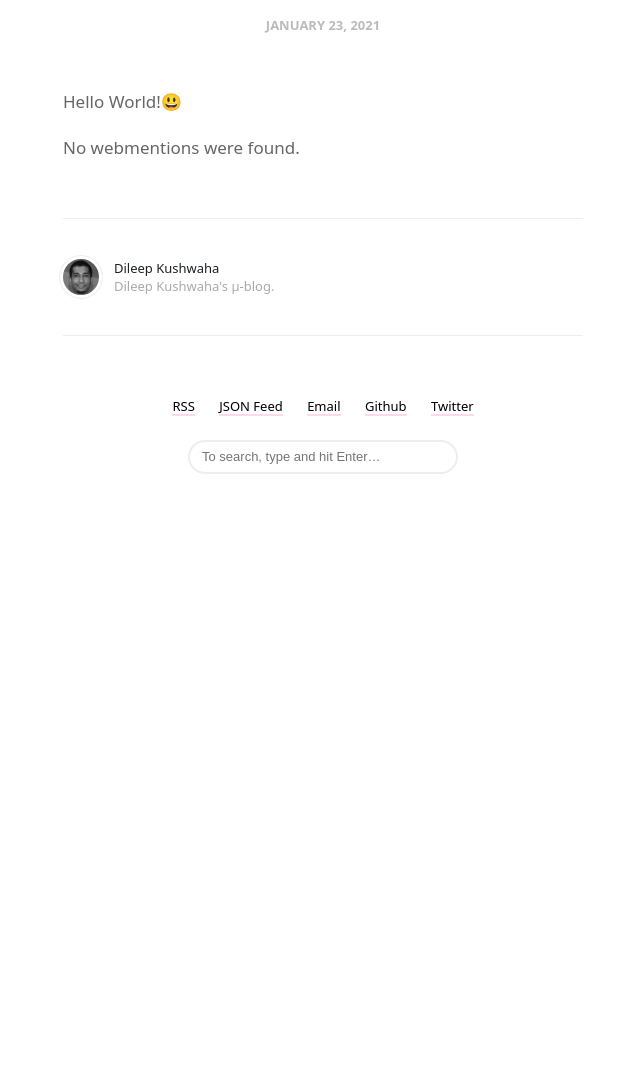
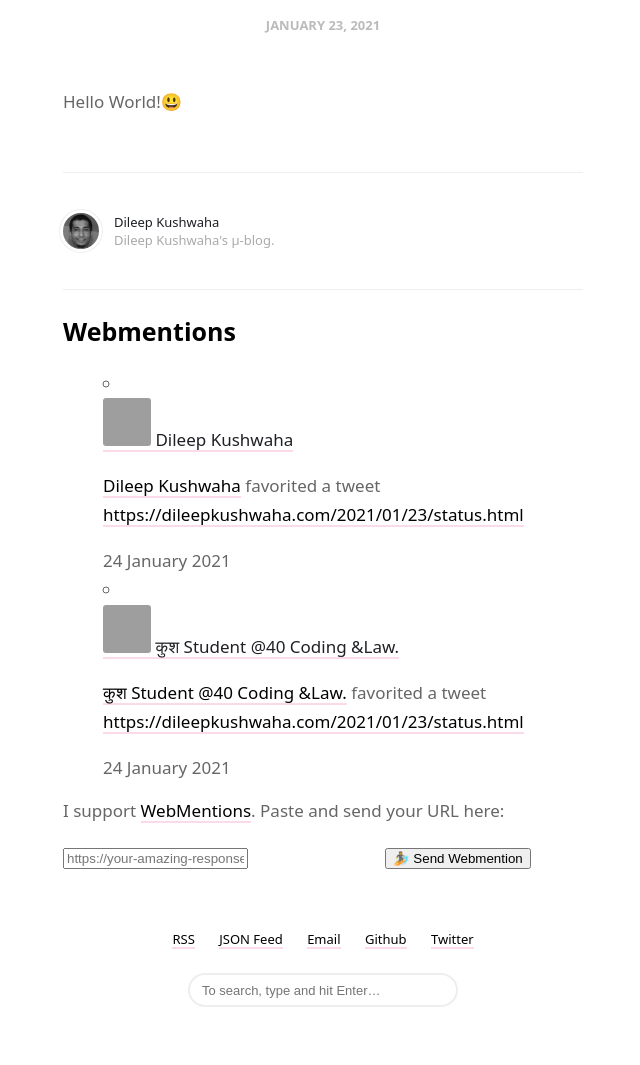
Before and after one commit to dileepkushwaha/mublog, a plain HTML site: page 2021/01/23/status.html in a window 1280 px wide. Shown: the part 135-1200 px from the top of the page, without its empty margins (317-957 px from the left). Before the commit the page ends 800 px from the top, so only its background shows below. Drawn offline with Linux system fonts and the light colour scheme; grey boxes are pictures that could not be loaded; a script that the page names is missing.

```diff
--- a/2021/01/23/status.html
+++ b/2021/01/23/status.html
@@ -36,9 +36,6 @@
   <a class="cta" href="https://photos.dileepkushwaha.com" rel="me">Photos</a>
   <a class="cta" href="https://wiki.dileepkushwaha.com" rel="me">Wiki </a>
   <a class="cta" href="https://dileepkushwaha.com/resume" rel="me">Hireme</a>
-  <a class="cta" href="https://twitter.com/dileepkush" rel="me">Twitter</a>
-  <a class="cta" href="https://photos.dileepkushwaha.com" rel="me">Mastadon</a>
-  <a class="cta" href="https://wiki.dileepkushwaha.com" rel="me">LinkedIn</a>
 
 </nav>
 
@@ -68,11 +65,8 @@
   <section class="e-content post-body">
       <p>Hello World!😃</p>
 
-      <div class="webmentions">
-  <p class="webmentions__not-found">No webmentions were found.</p>
-</div>
   </section>
-  <script id="webmention-hosted">
+  <!--<script id="webmention-hosted">
     (function () {
     var sn = document.createElement("script"), s = document.getElementsByTagName("script")[0], url;
     url = document.querySelectorAll ? document.querySelectorAll("link[rel~=canonical]") : false;
@@ -82,6 +76,7 @@
     s.parentNode.insertBefore(sn, s);
     }());
     </script>
+  -->
 </article>
 <section id="post-meta" class="clearfix">
   <a href="/">
@@ -92,7 +87,114 @@
     </div>
   </a>
 </section>
+<section id="webmentions" class="entry__comments dont-read">
+<h2>Webmentions</h3>
+<div class="webmentions">
+  <ol class="webmentions__list">
+    <li id="webmention-1001098" class="webmentions__item">
+      <article class="h-cite webmention webmention--like
+            webmention--author-starts
+            ">
+        <div class="webmention__author p-author h-card">
+          <a class="u-url" href="https://twitter.com/dileepkush" rel="nofollow">
+            <img class="webmention__author__photo u-photo" src="https://webmention.io/avatar/pbs.twimg.com/c4698a6b6e4729bd04d3f5b84fb2fad29029590c6f4819da7aa7132fe1a9fa1e.jpg" alt="" title="Dileep Kushwaha">
+            <b class="p-name">Dileep Kushwaha</b>
+          </a>
+        </div>
+        <div class="webmention__content p-content">
+          <p><a href="https://twitter.com/dileepkush">Dileep Kushwaha</a> favorited a tweet <a href="https://dileepkushwaha.com/2021/01/23/status.html">https://dileepkushwaha.com/2021/01/23/status.html</a></p>
+        </div>
+        <div class="webmention__meta">
+          <time class="webmention__pubdate dt-published"
+                      datetime="2021-01-24T08:05:23+00:00">24 January 2021</time>
+        </div>
+      </article>
+    </li>
+    <li id="webmention-1001280" class="webmentions__item">
+      <article class="h-cite webmention webmention--like
+            webmention--author-starts
+            ">
+        <div class="webmention__author p-author h-card">
+          <a class="u-url" href="https://twitter.com/__I_Am_Kush__" rel="nofollow">
+            <img class="webmention__author__photo u-photo" src="https://webmention.io/avatar/pbs.twimg.com/13e3c7f5440d5a34e12c5d7dda6862c3d25a46ffecd29d059afe1518cf480204.jpg" alt="" title="कुश Student @40 Coding &Law.">
+            <b class="p-name">कुश Student @40 Coding &Law.</b>
+          </a>
+        </div>
+        <div class="webmention__content p-content">
+          <p><a href="https://twitter.com/__I_Am_Kush__">कुश Student @40 Coding &amp;Law.</a> favorited a tweet <a href="https://dileepkushwaha.com/2021/01/23/status.html">https://dileepkushwaha.com/2021/01/23/status.html</a></p>
+        </div>
+        <div class="webmention__meta">
+          <time class="webmention__pubdate dt-published"
+                      datetime="2021-01-24T12:31:14+00:00">24 January 2021</time>
+        </div>
+      </article>
+    </li>
+  </ol>
+</div>
+</section>
+<!--<span class="webmention-count">2</span>
+<div class="webmentions webmentions--likes">
+  <ol class="webmentions__list">
+    <li id="webmention-1001098" class="webmentions__item webmention webmention--like">
+      <div class="webmention__author p-author h-card">
+        <a class="u-url" href="https://twitter.com/dileepkush" rel="nofollow">
+          <img class="webmention__author__photo u-photo" src="https://webmention.io/avatar/pbs.twimg.com/c4698a6b6e4729bd04d3f5b84fb2fad29029590c6f4819da7aa7132fe1a9fa1e.jpg" alt="" title="Dileep Kushwaha">
+        </a>
+      </div>
+    </li>
+    <li id="webmention-1001280" class="webmentions__item webmention webmention--like">
+      <div class="webmention__author p-author h-card">
+        <a class="u-url" href="https://twitter.com/__I_Am_Kush__" rel="nofollow">
+          <img class="webmention__author__photo u-photo" src="https://webmention.io/avatar/pbs.twimg.com/13e3c7f5440d5a34e12c5d7dda6862c3d25a46ffecd29d059afe1518cf480204.jpg" alt="" title="कुश Student @40 Coding &Law.">
+        </a>
+      </div>
+    </li>
+  </ol>
+</div>
+<div class="webmentions webmentions--reposts">
+  <p class="webmentions__not-found">No reposts were found.</p>
+</div>
 
+-->
+<form
+  id="webMentionForm"
+  action="https://webmention.io/dileepkushwaha.com/webmention"
+  method="POST">
+  <input
+    type="hidden"
+    name="target"
+    .value="${this.metadata.permalink}" />
+  <label for="source">
+    I support
+    <a href="https://indieweb.org/Webmention">WebMentions</a>. Paste
+ and send your URL here:
+  </label>
+  <br>
+  <br>
+  <input
+    type="url"
+    name="source"
+    placeholder="https://your-amazing-response-url-here/"
+    id="webMentionSource"
+    /> &nbsp;
+     &nbsp;
+     &nbsp;
+     &nbsp;
+     &nbsp;
+     &nbsp;
+     &nbsp;
+     &nbsp;
+     &nbsp;
+     &nbsp;
+     &nbsp;
+     &nbsp;
+     &nbsp;
+     &nbsp;
+     &nbsp;
+  <button class="btn btn-secondary float-right" @click="${e => this.__submitWebMention(e)}" >
+    🏄 Send Webmention
+  </button>
+ </form>
   </section>
   <footer id="footer">
     <section id="wrapper">
@@ -104,7 +206,7 @@
     <li><a class="cta" href="https://twitter.com/dileepkush" rel="me">Twitter</a></li>
   </ul>
   <form method="get" id="search" action="https://duckduckgo.com/">
-    <input type="hidden" name="sites" value="http://localhost:4000"/>
+    <input type="hidden" name="sites" value="https://dileepkushwaha.com"/>
     <input type="hidden" name="k8" value="#444444"/>
     <input type="hidden" name="k9" value="#ee4792"/>
     <input type="hidden" name="kt" value="h"/>
--- a/assets/css/style.css
+++ b/assets/css/style.css
@@ -1,3 +1,11 @@
+/*Webmention*/
+.webmention__author__photo {
+  border-radius: 3px;
+  width: 48px;
+  height: 48px;
+}
+
+
 /* Reset */
 
 * { -moz-box-sizing: border-box; -webkit-box-sizing: border-box; box-sizing: border-box; }
--- a/feed.xml
+++ b/feed.xml
@@ -4,8 +4,8 @@
     <title>Dileep Kushwaha's μ-blog</title>
     <description>Dileep Kushwaha's μ-blog.</description>
     <link>https://dileepkushwaha.com</link>
-    <pubDate>Sat, 23 Jan 2021 20:11:54 +0530</pubDate>
-    <lastBuildDate>Sat, 23 Jan 2021 20:11:54 +0530</lastBuildDate>
+    <pubDate>Mon, 25 Jan 2021 20:29:53 +0530</pubDate>
+    <lastBuildDate>Mon, 25 Jan 2021 20:29:53 +0530</lastBuildDate>
 
       <item>
         <title></title>
```
Also changed, not shown: about/index.html (+8 -5 lines), index.html (+0 -3 lines), now/index.html (+8 -5 lines).
